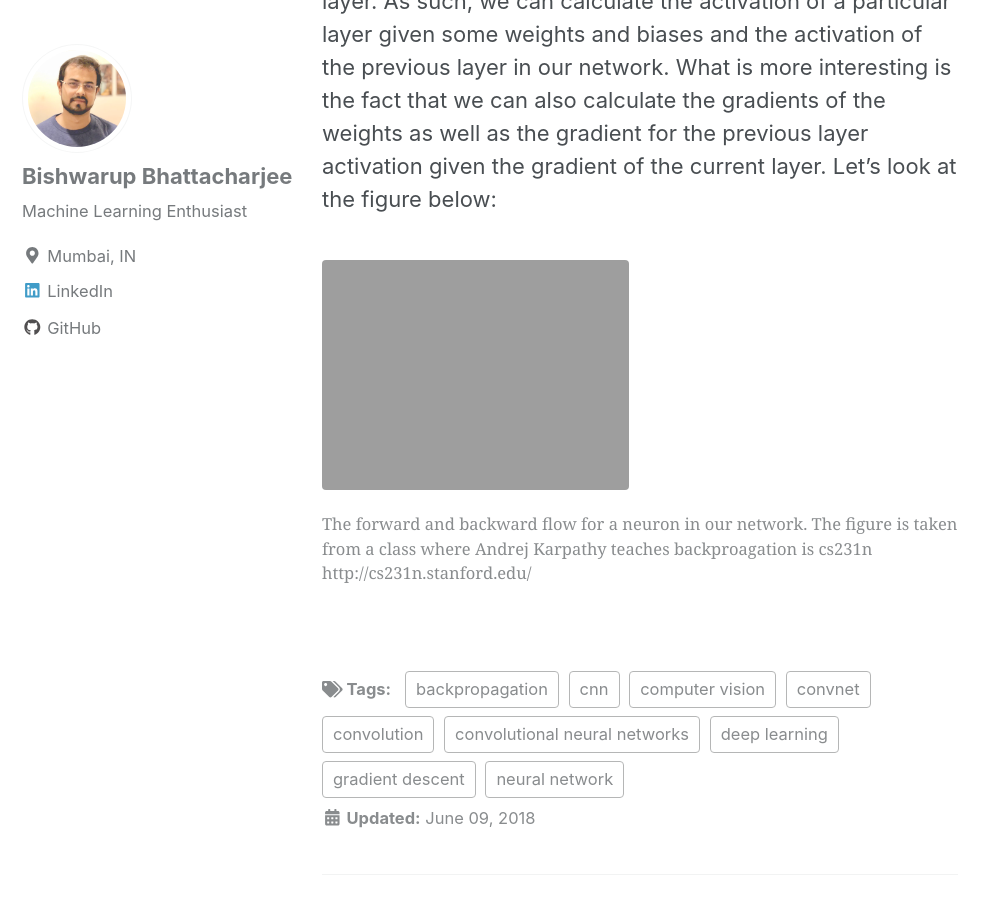
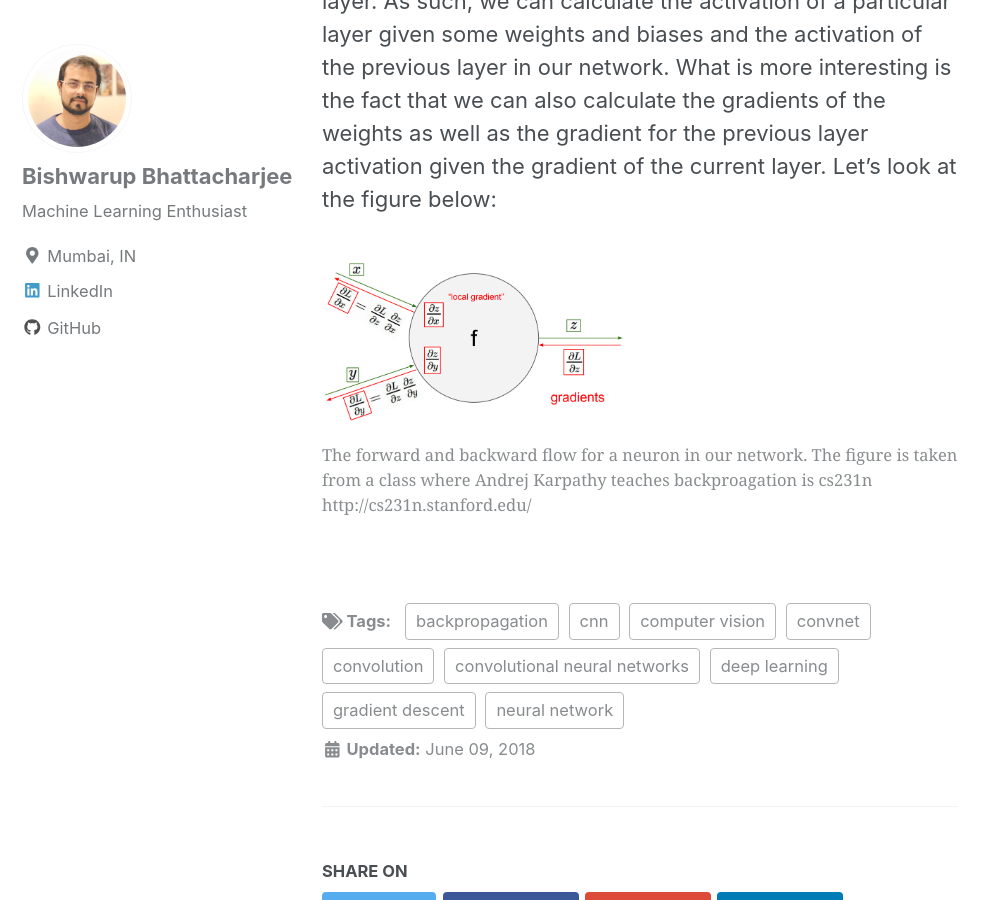
Before and after one commit to bishwarup307/bishwarup307.github.io, a Jekyll site: the page built from _posts/2018-06-09-convbackprop.md, in a window 1280 px wide and 900 px high, scrolled down 2291 px. Shown: the whole window, without its empty margins (0-996 px from the left). Built offline with Jekyll 4.4.1, drawn with Linux system fonts in a browser that asks for light colours; nearby versions of some CDN libraries.

```diff
--- a/_posts/2018-06-09-convbackprop.md
+++ b/_posts/2018-06-09-convbackprop.md
@@ -19,6 +19,6 @@
 Instead of trying to master the backpropagation for a particular type of network — what I found more useful is to have a clear idea aboutf what a backward pass would achieve given a forward pass. It really helps to think about the network as a computation graph where we feed in certain inputs which propagate forward through the layers to generate an output, then we use that output to calculate a cost function (you can think of it as a feedback from the labels for the current pass) and then calculate the gradients for that cost function which in turn propagate back through the network adjusting the weights (and biases) up till the first layer. As such, we can calculate the activation of a particular layer given some weights and biases and the activation of the previous layer in our network. What is more interesting is the fact that we can also calculate the gradients of the weights as well as the gradient for the previous layer activation given the gradient of the current layer. Let’s look at the figure below:
 
 <figure class="half">
-    <img src="{{ site.url }}{{ site.baseurl }}/images/convbackprop/backprop_cs231n" alt="Forward and backward pass for a hidden layer unit">
+    <img src="{{ site.url }}{{ site.baseurl }}/images/convbackprop/backprop_cs231n.png" alt="Forward and backward pass for a hidden layer unit">
     <figcaption>The forward and backward flow for a neuron in our network. The figure is taken from a class where Andrej Karpathy teaches backproagation is cs231n http://cs231n.stanford.edu/</figcaption>
 </figure>
```
